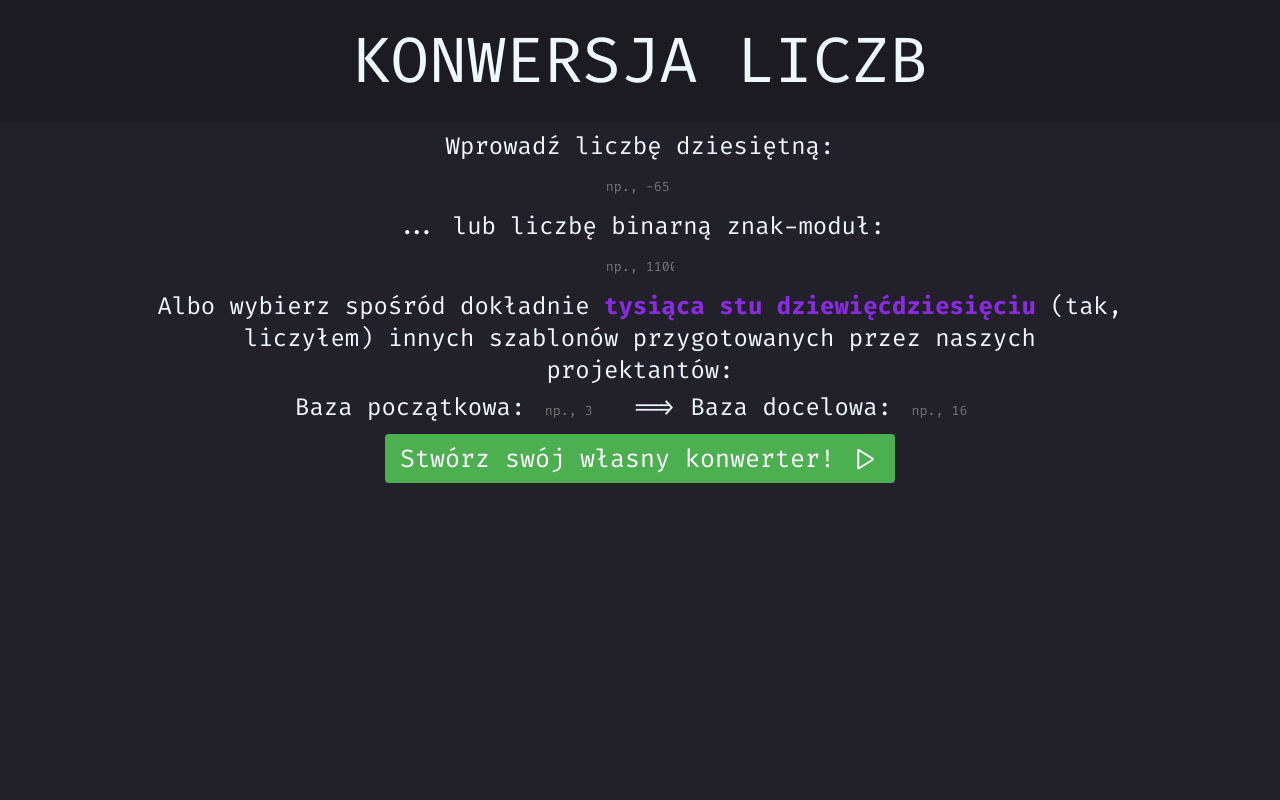
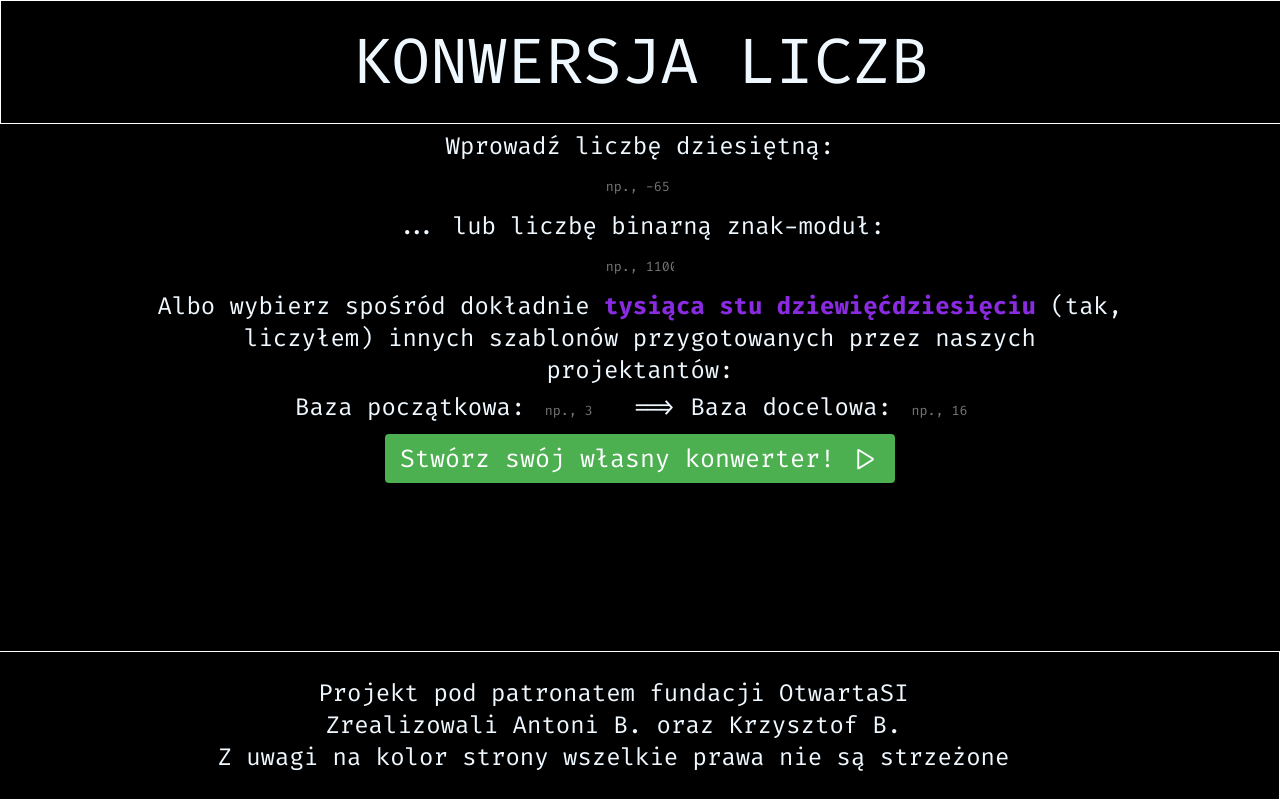
Before and after one commit to trublesomeban/liczby-zmiennoprzecinkowe, a website: page index.html in a window 1280 px wide. Drawn offline with Linux system fonts and the light colour scheme.

```diff
--- a/index.html
+++ b/index.html
@@ -8,12 +8,18 @@
     <style>
         @import url('https://fonts.googleapis.com/css2?family=Fira+Code:wght@300..700&display=swap');
 
+
         body {
             font-family: 'Fira Code';
             text-align: center;
             margin: 20px;
             color: aliceblue;
-            background-color: hsl(257, 11%, 14%);
+            background-color: black;
+            overflow-x: hidden;
+        }
+
+        body::-webkit-scrollbar {
+            display: none;
         }
 
         label {
@@ -56,7 +62,10 @@
             top: 0;
             left: 0;
             width: 100%;
-            background-color: hsl(257, 11%, 12%);
+            background-color: black;
+            border: solid;
+            border-color: white;
+            border-width: 1px;
         }
 
         .tbox {
@@ -71,6 +80,18 @@
         .main {
             margin: 10.5%;
             font-size: 150%;
+        }
+
+        footer {
+            position: fixed;
+            bottom: 0;
+            right: 0;
+            width: 100%;
+            padding: 2%;
+            background-color: black;
+            border: solid;
+            border-color: white;
+            border-width: 1px;
         }
     </style>
 </head>
@@ -87,14 +108,19 @@
         <input type="text" id="binaryInput" placeholder="np., 11000101">
         <div id="result2"></div>
         <div id="result2"></div>
-        <label for="numberInput">Albo wybierz spośród dokładnie <span style="color:blueviolet; font-weight: bold;">tysiąca stu dziewięćdziesięciu</span> (tak, liczyłem) innych szablonów przygotowanych przez naszych
+        <label for="numberInput">Albo wybierz spośród dokładnie <span
+                style="color:blueviolet; font-weight: bold;">tysiąca stu dziewięćdziesięciu</span> (tak, liczyłem)
+            innych szablonów przygotowanych przez naszych
             projektantów:</label>
         Baza początkowa: <input type="text" id="originBase" placeholder="np., 3">
         ==> Baza docelowa: <input type="text" id="targetBase" placeholder="np., 16">
         <br>
         <button id="newConverter" style="font-size: 25px">Stwórz swój własny konwerter! |></button>
         <div id="niccer"></div>
+        <br>
         <div id="converters"></div>
+        <footer>Projekt pod patronatem fundacji OtwartaSI<br>Zrealizowali Antoni B. oraz Krzysztof B.<br>Z uwagi na
+            kolor strony wszelkie prawa nie są strzeżone</footer>
     </div>
     <script defer>
 
```
